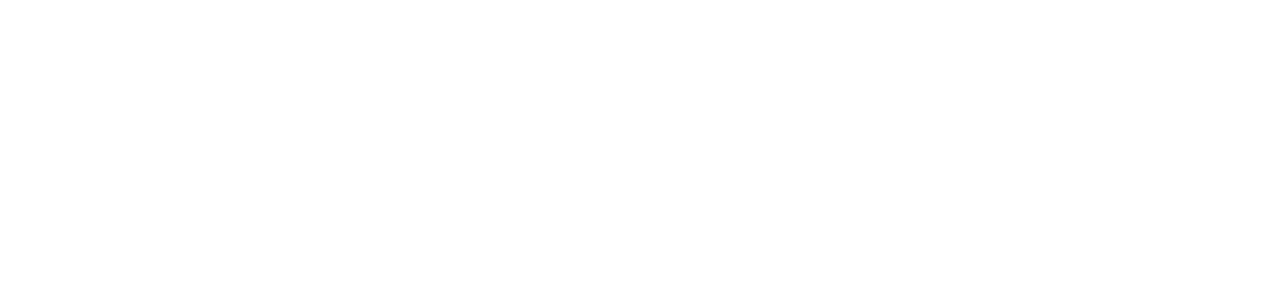
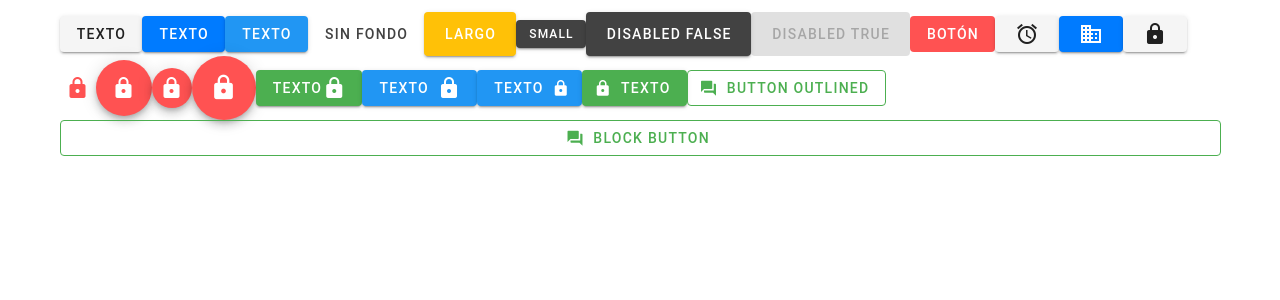
Before and after one commit to alicia-granados/vue-experiments, a Vue app in the folder Vuetify_Axios_Vuex/vuetify/: page /botones in a window 1280 px wide. Shown: the top 300 px of the page. Built offline with nearby package versions, Linux system fonts and the light colour scheme; a small style sheet from the web is missing.

Commit message:
feat: :sparkles: Vuetify (Botones e Iconos)

```diff
--- a/Vuetify_Axios_Vuex/vuetify/src/plugins/vuetify.js
+++ b/Vuetify_Axios_Vuex/vuetify/src/plugins/vuetify.js
@@ -8,6 +8,7 @@
   theme: {
       options: {
         customProperties: true,
+        iconfont:'md'
       },
     themes: {
       light: {
--- a/Vuetify_Axios_Vuex/vuetify/src/router/index.js
+++ b/Vuetify_Axios_Vuex/vuetify/src/router/index.js
@@ -13,10 +13,12 @@
   {
     path: '/grid',
     name: 'Grid',
-    // route level code-splitting
-    // this generates a separate chunk (about.[hash].js) for this route
-    // which is lazy-loaded when the route is visited.
     component: () => import(/* webpackChunkName: "grid" */ '../views/Grid.vue')
+  },
+  {
+    path: '/botones',
+    name: 'Botones',
+    component: () => import(/* webpackChunkName: "grid" */ '../views/Botones.vue')
   }
 ]
 
--- /dev/null
+++ b/Vuetify_Axios_Vuex/vuetify/src/views/Botones.vue
@@ -0,0 +1,94 @@
+<template>
+    <v-main>
+        <v-layout>
+            <v-flex>
+                <v-btn>Texto</v-btn>
+
+                <v-btn color="primary">Texto</v-btn>
+
+                <v-btn  dark color="blue">Texto</v-btn>
+
+                <v-btn  color="secondary" text>Sin fondo</v-btn>
+
+                <v-btn  color="warning" large>Largo</v-btn>
+
+                <v-btn  color="secondary" small>small</v-btn>
+
+                <v-btn  color="secondary" large :disabled="false">Disabled false</v-btn>
+
+                <v-btn  color="secondary" large :disabled="true">Disabled true</v-btn>
+
+                <v-btn  color="error" depressed>Botón</v-btn>
+
+                <v-btn>
+                    <v-icon>mdi-alarm</v-icon>
+                </v-btn>
+
+                 <v-btn color="primary">
+                    <v-icon>mdi-domain</v-icon>
+                </v-btn>
+
+                <v-btn>
+                    <v-icon>mdi-lock</v-icon>
+                </v-btn>
+
+                <v-btn color="error" icon text>
+                    <v-icon>mdi-lock</v-icon>
+                </v-btn>
+
+                <v-btn color="error" fab>
+                    <v-icon>mdi-lock</v-icon>
+                </v-btn>
+
+                <v-btn color="error" fab small>
+                    <v-icon>mdi-lock</v-icon>
+                </v-btn>
+
+                <v-btn color="error" fab large>
+                    <v-icon>mdi-lock</v-icon>
+                </v-btn>
+
+                <v-btn color="success">
+                    Texto
+                    <v-icon>mdi-lock</v-icon>
+                </v-btn>
+
+                <v-btn color="info">
+                    Texto
+                    <v-icon class="ml-2">mdi-lock</v-icon>
+                </v-btn>
+
+                <v-btn color="info">
+                    Texto
+                    <v-icon right>mdi-lock</v-icon>
+                </v-btn>
+
+                <v-btn color="success">
+                    <v-icon left>mdi-lock</v-icon>
+                    Texto
+                </v-btn>
+
+                <v-btn color="success" outlined>
+                    <v-icon left>mdi-forum</v-icon>
+                    button outlined
+                </v-btn>
+
+                <v-btn color="success" outlined block>
+                    <v-icon left>mdi-forum</v-icon>
+                    block button
+                </v-btn>
+
+            </v-flex>
+        </v-layout>
+    </v-main>
+</template>
+
+<script>
+    export default {
+        data(){
+            return{
+
+            }
+        }
+    }
+</script>
```
